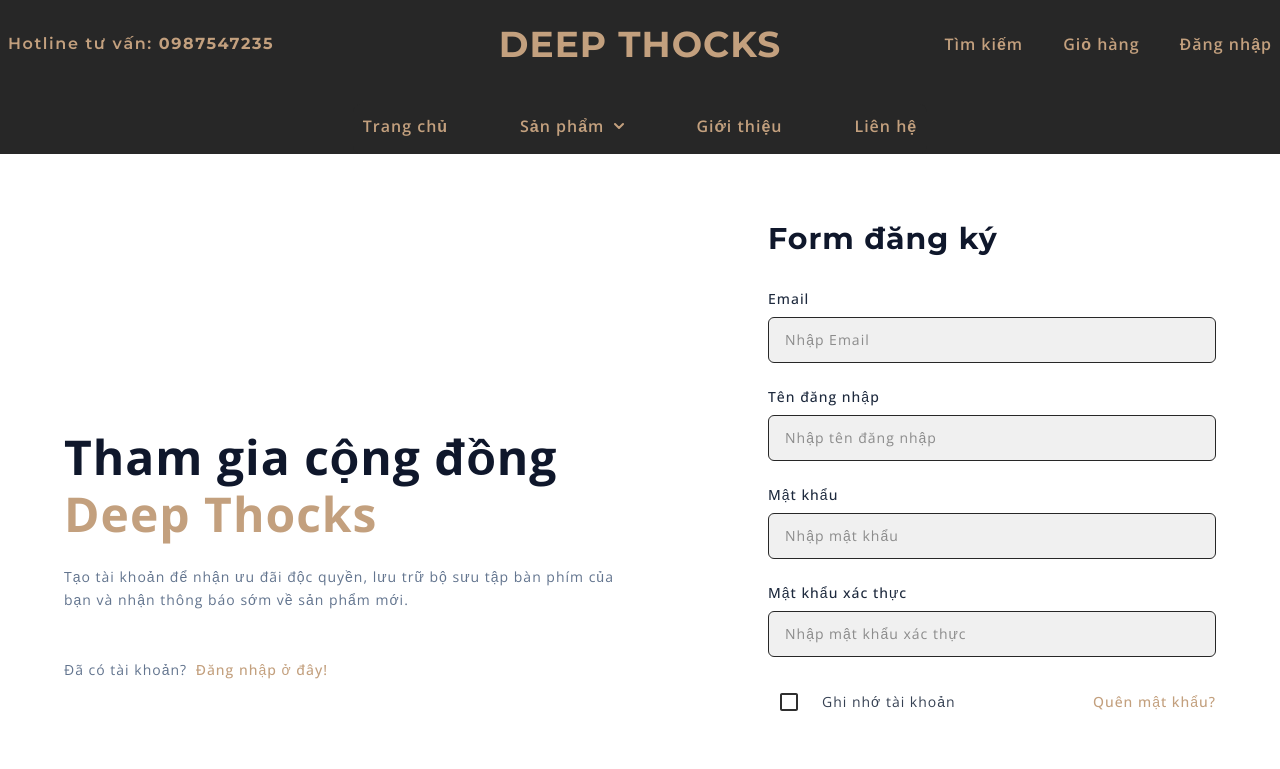
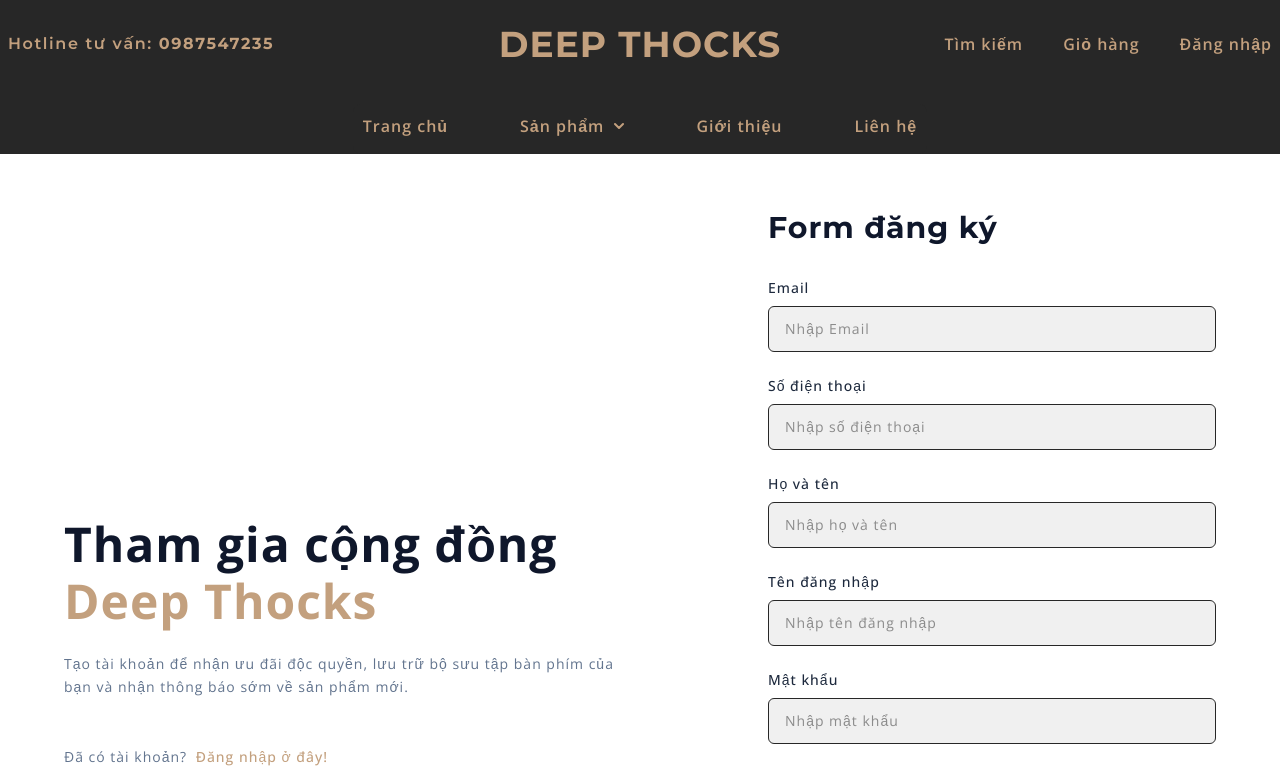
Before and after one commit to NguyenHungCuongg/Deep-Thocks, a React (Vite) app in the folder frontend/: page /account/register in a window 1280 px wide. Shown: the top 769 px of the page. Built offline with nearby package versions, Linux system fonts and the light colour scheme; some icons are missing.

Commit message:
Thêm các input cần thiết cho phần Register

```diff
--- a/frontend/src/index.css
+++ b/frontend/src/index.css
@@ -96,3 +96,11 @@
     font-family: var(--content-font);
   }
 }
+
+/* Tắt spinner trong input số - <input type="number" >*/
+/* Chrome, Safari, Edge, Opera */
+input::-webkit-outer-spin-button,
+input::-webkit-inner-spin-button {
+  -webkit-appearance: none;
+  margin: 0;
+}
--- a/frontend/src/pages/Register.jsx
+++ b/frontend/src/pages/Register.jsx
@@ -28,7 +28,7 @@
           </p>
         </div>
 
-        <form class="max-w-md md:ml-auto w-full">
+        <form class="max-w-md md:ml-auto w-full py-8">
           <h3 class="text-slate-900 lg:text-3xl text-2xl font-bold mb-8 font-title">Form đăng ký</h3>
 
           <div class="space-y-6">
@@ -40,6 +40,26 @@
                 required
                 class="bg-[var(--dark-white)] w-full text-sm px-4 py-3 rounded-md outline-none border focus:border-[var(--primary-color)] focus:bg-transparent"
                 placeholder="Nhập Email"
+              />
+            </div>
+            <div>
+              <label class="text-sm text-slate-800 font-medium mb-2 block">Số điện thoại</label>
+              <input
+                name="phonenumber"
+                type="number"
+                required
+                class="bg-[var(--dark-white)] w-full text-sm px-4 py-3 rounded-md outline-none border focus:border-[var(--primary-color)] focus:bg-transparent"
+                placeholder="Nhập số điện thoại"
+              />
+            </div>
+            <div>
+              <label class="text-sm text-slate-800 font-medium mb-2 block">Họ và tên</label>
+              <input
+                name="fullname"
+                type="fullname"
+                required
+                class="bg-[var(--dark-white)] w-full text-sm px-4 py-3 rounded-md outline-none border focus:border-[var(--primary-color)] focus:bg-transparent"
+                placeholder="Nhập họ và tên"
               />
             </div>
             <div>
```
